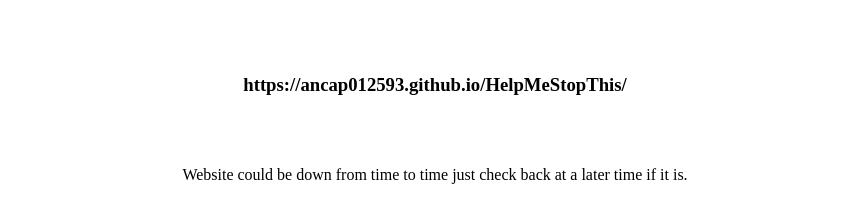
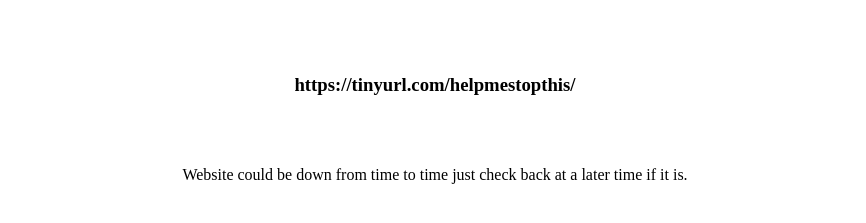
Before and after one commit to ancap012593/HelpMeStopThis, a plain HTML site: page flyer.html in a window 1280 px wide. Shown: the part 61-284 px from the top of the page, without its empty margins (205-1071 px from the left). Drawn offline with Linux system fonts and the light colour scheme.

Commit message:
Update flyer.html

```diff
--- a/flyer.html
+++ b/flyer.html
@@ -14,7 +14,7 @@ h3 {text-align: center;}
 <body>
     <h1>The Government is giving me your money. Help me stop it!</h1>
 <br><br>
-<h3>https://ancap012593.github.io/HelpMeStopThis/</h3>
+<h3>https://tinyurl.com/helpmestopthis/</h3>
 <br><br>
 <p>Website could be down from time to time just check back at a later time if it is.</p>
 </body>
```
